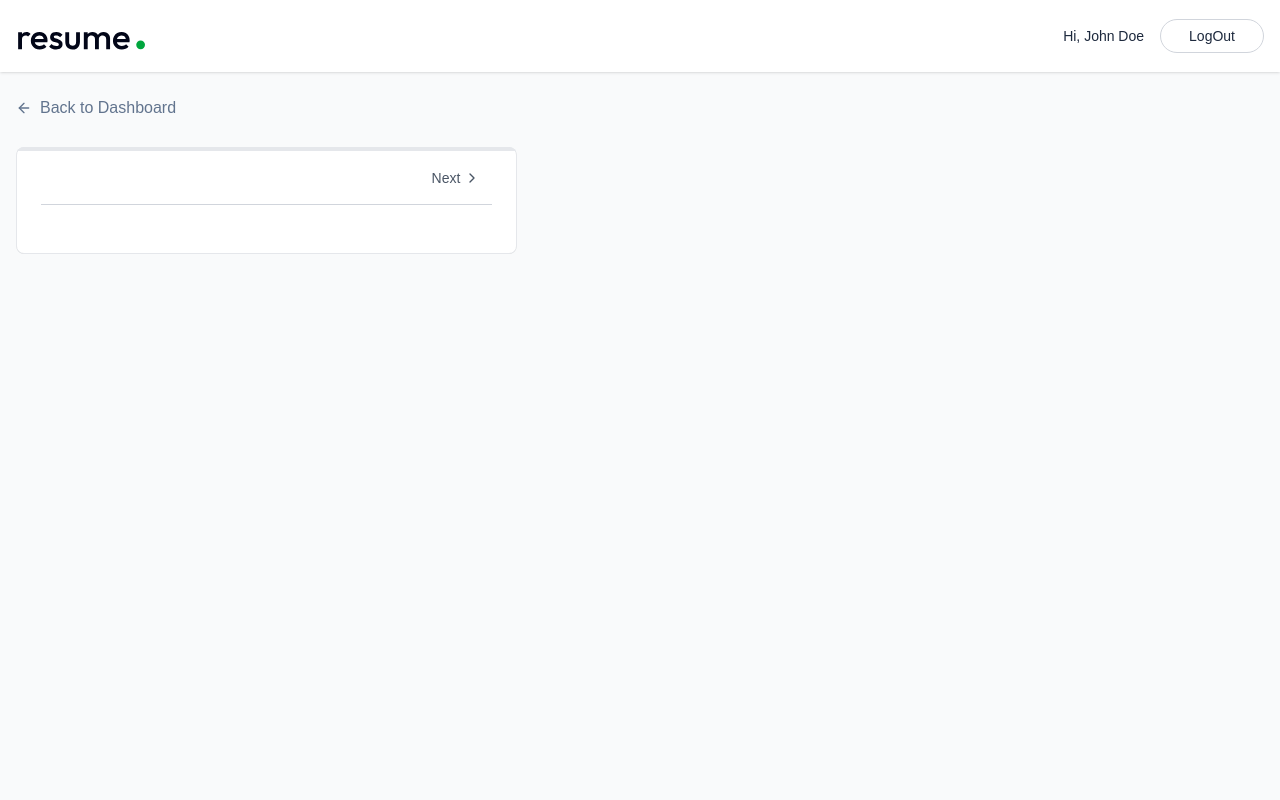
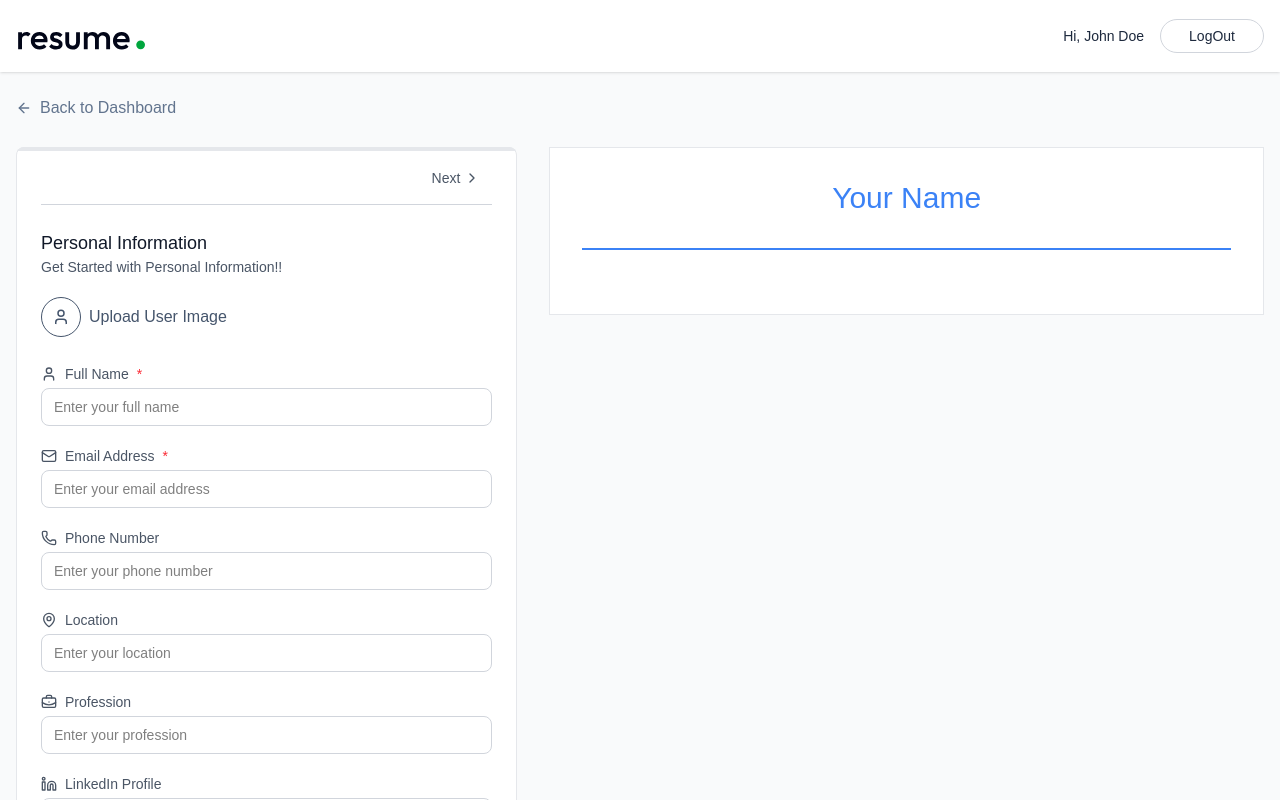
Before and after one commit to coding-is-not-easy124/ProFile, a React (Vite) app in the folder client/: page /app/builder/1 in a window 1280 px wide. Shown: the top 800 px of the page. Built offline with nearby package versions, Linux system fonts and the light colour scheme; a web font is replaced by a local one.

Commit message:
Seventh Commit

```diff
--- /dev/null
+++ b/client/src/components/PersonalInfoForm.jsx
@@ -0,0 +1,66 @@
+import React from 'react'
+import { BriefcaseBusiness, Globe, Linkedin, Mail, MapPin, Phone, User } from 'lucide-react'
+
+const PersonalInfoForm = ({data, onChange, removeBackground, setRemoveBackground}) => {
+
+  const handleChange = (field, value) => {
+    onChange({...data, [field]: value})
+  }
+
+  const fields = [
+    {key: "full_name", label: "Full Name", icon: User, type: "text", required: true},
+    {key: "email", label: "Email Address", icon: Mail, type: "email", required: true},
+    {key: "phone", label: "Phone Number", icon: Phone, type: "tel"},
+    {key: "location", label: "Location", icon: MapPin, type: "text"},
+    {key: "profession", label: "Profession", icon: BriefcaseBusiness, type: "text"},
+    {key: "linkedin", label: "LinkedIn Profile", icon: Linkedin, type: "url"},
+    {key: "website", label: "Personal Website", icon: Globe, type: "url"},
+  ]
+
+  return (
+    <div>
+      <h3 className='text-lg font-semibold text-gray-900'>Personal Information</h3>
+      <p className='text-sm text-gray-600'>Get Started with Personal Information!!</p>
+      <div className='flex items-center gap-2'>
+        <label>
+          {data.image ? (
+            <img src={typeof data.image === 'string' ? data.image : URL.createObjectURL(data.image)} alt="user-image" className='w-16 h-16 rounded-full object-cover mt-5 ring ring-slate-300 hover:opacity-80' />
+          ) : (
+            <div className='inline-flex items-center gap-2 mt-5 text-slate-600 hover:text-slate-700 cursor-pointer'>
+              <User className='size-10 p-2.5 border rounded-full' />
+              Upload User Image
+            </div>
+          )}
+          <input type="file" accept='image/jpeg, image/png' className='hidden' onChange={(e) => handleChange("image", e.target.files[0])} />
+        </label>
+        {typeof data.image === 'object' && (
+          <div className='flex flex-col gap-1 pl-4 text-sm'>
+            <p>Remove Background</p>
+            <label className='relative inline-flex items-center cursor-pointer text-gray-900 gap-3'>
+              <input type="checkbox" className='sr-only-peer' onChange={() => setRemoveBackground(prev => !prev)} checked={removeBackground} />
+              <div className='w-9 h-5 bg-slate-300 rounded-full peer peer-checked:bg-green-600 transition-colors duration-200'>
+              </div>
+              <span className='dot absolute left-1 top-1 w-3 h-3 bg-white rounded-full transition-transform duration-200 ease-in-out peer-checked:translate-x-4'></span>
+            </label>
+          </div>
+        )}
+      </div>
+
+      {fields.map((field) => {
+        const Icon = field.icon;
+        return (
+          <div key={field.key} className='space y-1 mt-5'>
+            <label className='flex items-center gap-2 text-sm font-medium text-gray-600'>
+              <Icon className="size-4" />
+              {field.label}
+              {field.required && <span className='text-red-500'>*</span>}
+            </label>
+            <input type={field.type} value={data[field.key] || ""} onChange={(e) => handleChange(field.key, e.target.value)} className='mt-1 w-full px-3 py-2 border border-gray-300 rounded-lg focus:ring focus:ring-blue-500 focus:border-blue-500 outline-none transition-colors text-sm' placeholder={`Enter your ${field.label.toLowerCase()}`} required={field.required} />
+          </div>
+        )
+      })}
+    </div>
+  )
+}
+
+export default PersonalInfoForm
--- /dev/null
+++ b/client/src/components/ResumePreview.jsx
@@ -0,0 +1,71 @@
+import React from 'react'
+import ClassicTemplate from './templates/ClassicTemplate';
+import ModernTemplate from './templates/ModernTemplate';
+import MinimalTemplate from './templates/MinimalTemplate';
+import MinimalImageTemplate from './templates/MinimalImageTemplate';
+
+const ResumePreview = ({data, template, accentColor, classes = ""}) => {
+
+    const renderTemplate = () => {
+        switch (template) {
+            case "modern":
+                return <ModernTemplate data={data} accentColor={accentColor} />
+                break;
+
+            case "minimal":
+                return <MinimalTemplate data={data} accentColor={accentColor} />
+                break;
+
+            case "minimal-image":
+                return <MinimalImageTemplate data={data} accentColor={accentColor} />
+                break;
+
+            default:
+                return <ClassicTemplate data={data} accentColor={accentColor} />
+        }
+    }
+
+    return (
+    <div className='W-full bg-gray-100'>
+       <div id='resume-preview' className={"border border-gray-200 print:shadow-none print:border-none" + classes}>
+        {/* Resume preview content based on data and template */}
+        {renderTemplate()}
+       </div>
+
+       <style jsx>
+         {`
+            @page {
+                size: letter;
+                margin: 0;
+            }
+            @media print {
+                html, body {
+                    width: 8.5in;
+                    height: 11in;
+                    overflow: hidden;
+                }
+                body * {
+                    visibility: hidden;
+                }
+                #resume-preview, #resume-preview * {
+                    visibility: visible;
+                }
+                #resume-preview {
+                    position: absolute;
+                    left: 0;
+                    top: 0;
+                    width: 100%;
+                    height: auto;
+                    margin: 0;
+                    padding: 0;
+                    box-shadow: none !important;
+                    border: none !important;
+                }
+            }
+         `}
+       </style>
+    </div>
+  )
+}
+
+export default ResumePreview
--- a/client/src/components/home/PersonalInfoForm.jsx
+++ /dev/null
@@ -1,11 +0,0 @@
-import React from 'react'
-
-const PersonalInfoForm = ({}) => {
-  return (
-    <div>
-
-    </div>
-  )
-}
-
-export default PersonalInfoForm
--- a/client/src/pages/ResumeBuilder.jsx
+++ b/client/src/pages/ResumeBuilder.jsx
@@ -2,6 +2,8 @@ import React, { useEffect, useState } from 'react'
 import { dummyResumeData } from '../assets/assets';
 import { Link, useParams } from 'react-router-dom';
 import { ArrowLeftIcon, Briefcase, ChevronLeft, ChevronRight, FileText, FolderIcon, GraduationCap, Sparkles, User } from 'lucide-react';
+import PersonalInfoForm from '../components/PersonalInfoForm';
+import ResumePreview from '../components/ResumePreview';
 
 const ResumeBuilder = () => {
 
@@ -83,15 +85,19 @@ const ResumeBuilder = () => {
               { /* Form Content */ }
               <div className='space-y-6'>
                   {activeSection.id === 'personal' && (
-                    <div></div>
+                    <PersonalInfoForm data={resumeData.personal_info} onChange={(data) => setResumeData(prev => ({...prev, personal_info: data }))} removeBackground={removeBackground} setRemoveBackground={setRemoveBackground} />
                   )}
               </div>
             </div>
           </div>
 
           { /* Right Panel - Resume Preview */ }
-          <div>
-
+          <div className='lg:col-span-7 max-lg:mt-6'>
+            <div>
+              {/* ---- buttons ---- */}
+            </div>
+            <ResumePreview data={resumeData} template={resumeData.template} accentColor={resumeData.accent_color} />
+            {/* resume preview will go here */}
           </div>
         </div>
       </div>
```
Also changed, not shown: client/src/components/templates/ClassicTemplate.jsx (renamed from client/src/assets/templates/ClassicTemplate.jsx), client/src/components/templates/MinimalImageTemplate.jsx (renamed from client/src/assets/templates/MinimalImageTemplate.jsx), client/src/components/templates/MinimalTemplate.jsx (renamed from client/src/assets/templates/MinimalTemplate.jsx), client/src/components/templates/ModernTemplate.jsx (renamed from client/src/assets/templates/ModernTemplate.jsx).
